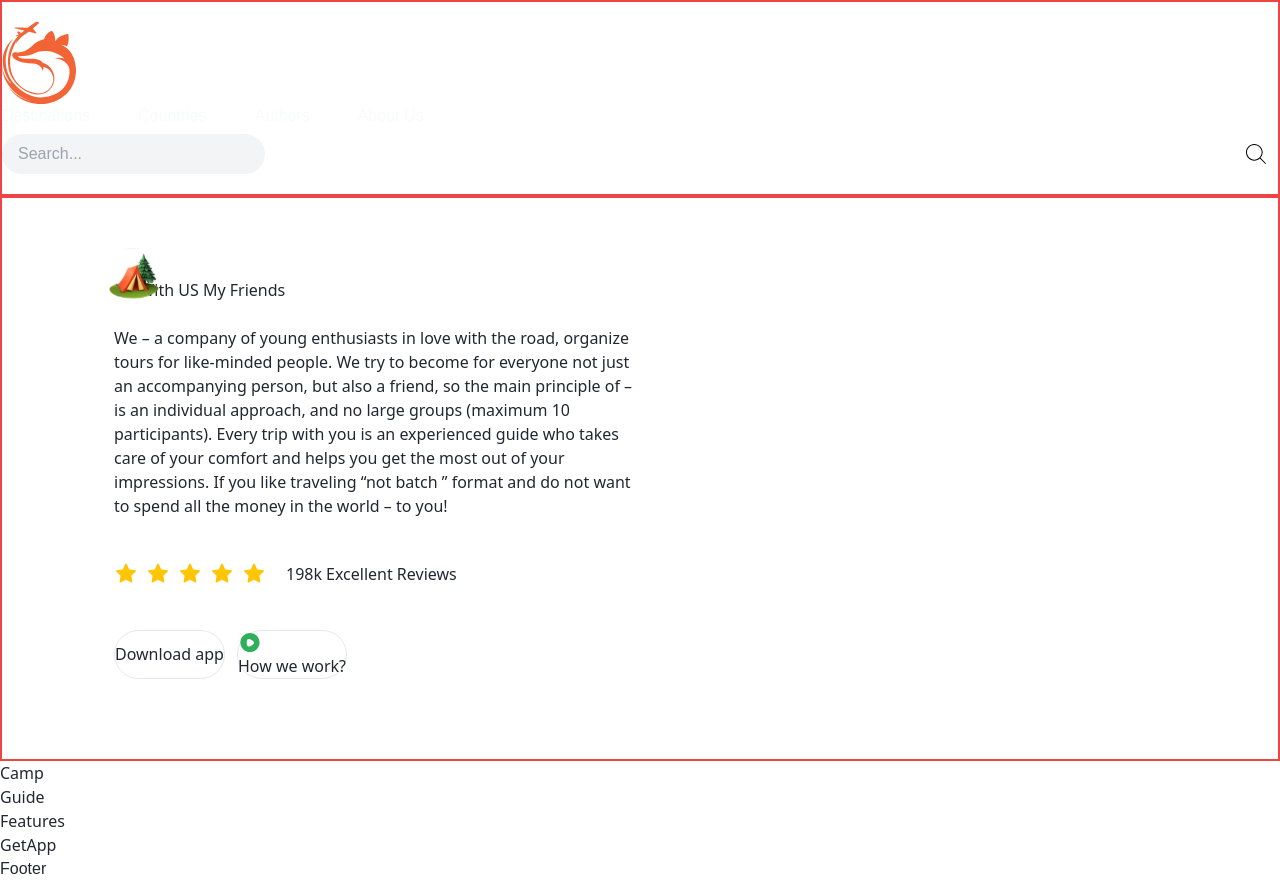
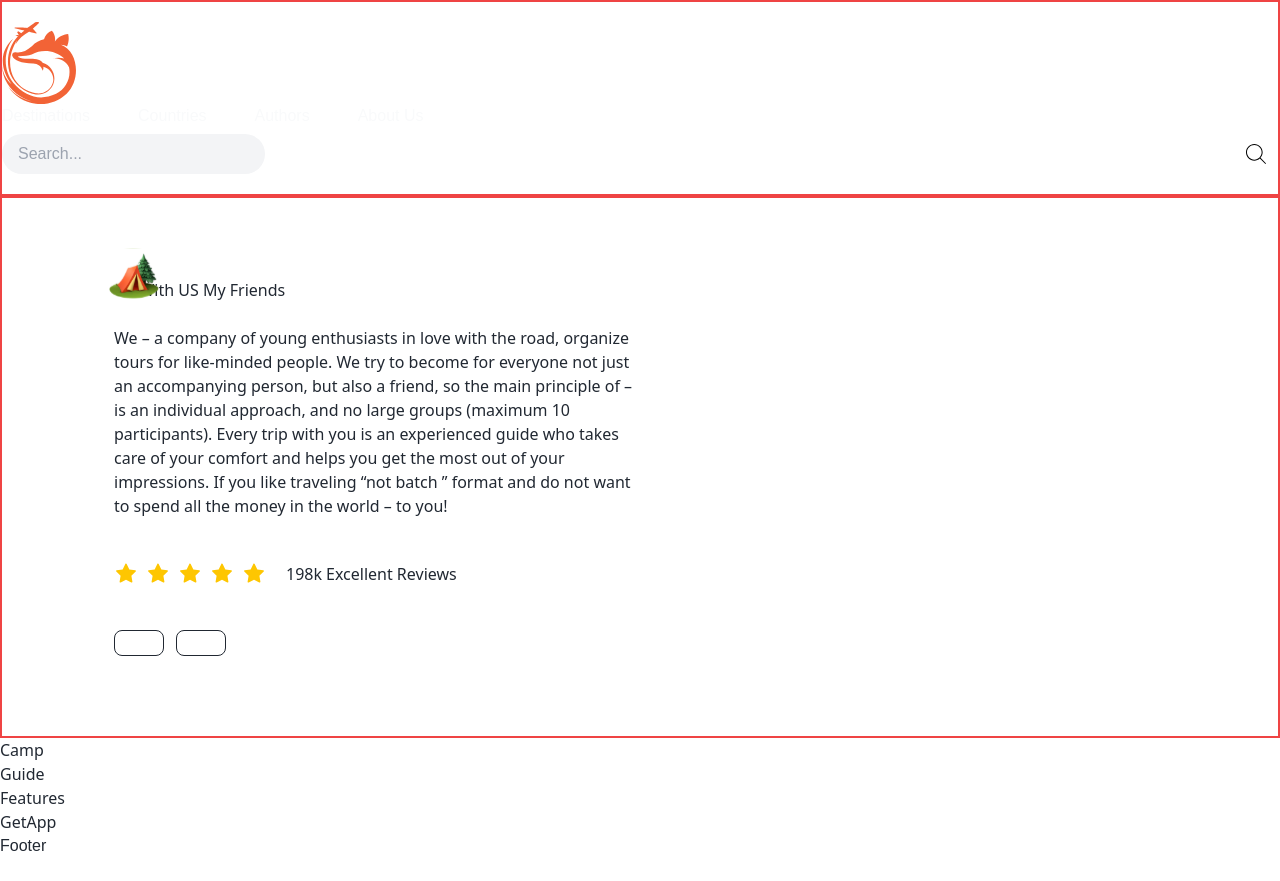
Before and after one commit to SpecializedBaby/travel_agency, a Next.js app: page / in a window 1280 px wide. After the commit the page ends 858 px from the top, so only its background shows below. Built offline with nearby package versions, Linux system fonts and the light colour scheme.

Commit message:
Modificate Buttons

```diff
--- a/components/Button.tsx
+++ b/components/Button.tsx
@@ -1,22 +1,30 @@
-import Image from "next/image";
+"use client"
 
-type ButtonProps = {
-  type: 'button' | 'submit';
-  title: string;
-  icon?: string;
-  variant: 'btn_green' | 'btn_dark_green' | 'btn_white_text';
+import Link from "next/link"
+import type { ReactNode } from "react"
+
+interface ButtonProps {
+  children: ReactNode
+  href?: string
+  variant?: "primary" | "outline"
+  className?: string
+  onClick?: () => void
 }
 
-const Button = ({ type, title, icon, variant }: ButtonProps) => {
+export default function Button({ children, href, variant = "primary", className = "", onClick }: ButtonProps) {
+  const buttonClasses = `btn ${variant === "primary" ? "btn-primary" : "btn-outline"} ${className}`
+
+  if (href) {
+    return (
+      <Link href={href} className={buttonClasses}>
+        {children}
+      </Link>
+    )
+  }
+
   return (
-    <button
-    className={`flexCenter gap-3 rounded-full border ${variant}`}
-      type={type}
-    >
-      {icon && <Image src={icon} alt={title} width={24} height={24} />}
-      <label className="bold-16 whitespace-nowrap cursor-pointer">{title}</label>
+    <button className={buttonClasses} onClick={onClick}>
+      {children}
     </button>
   )
 }
-
-export default Button
```
